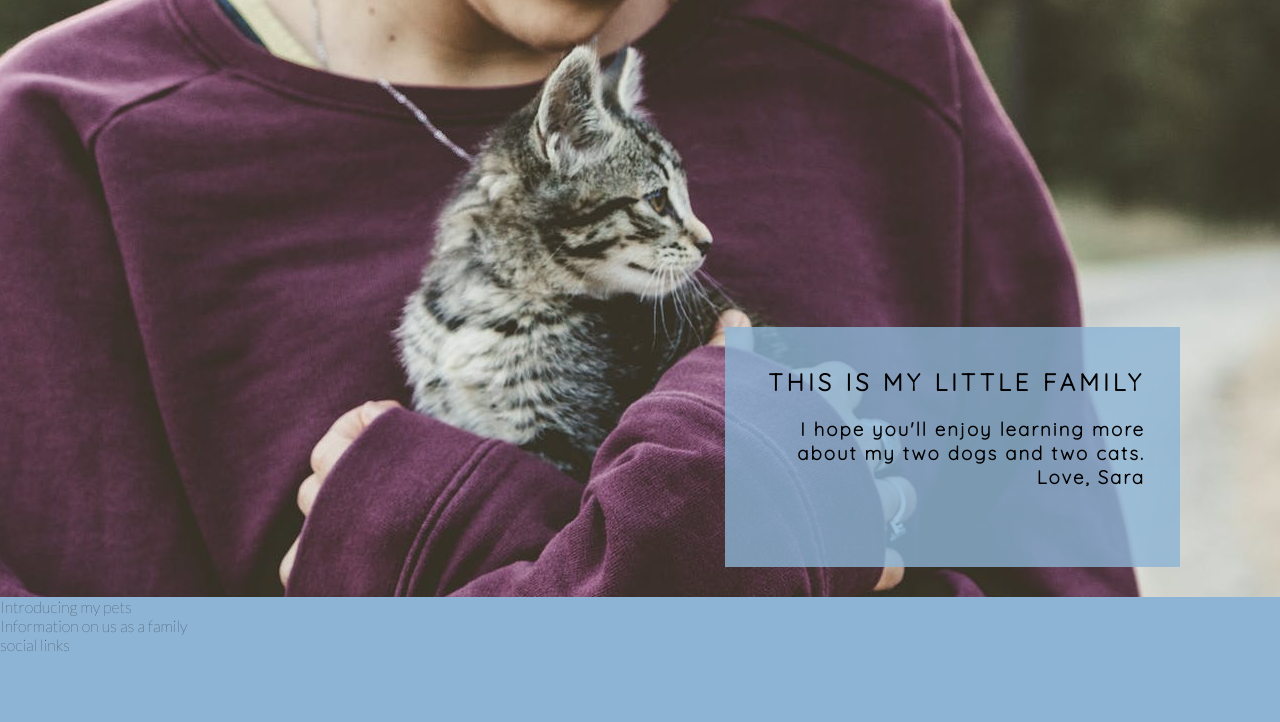
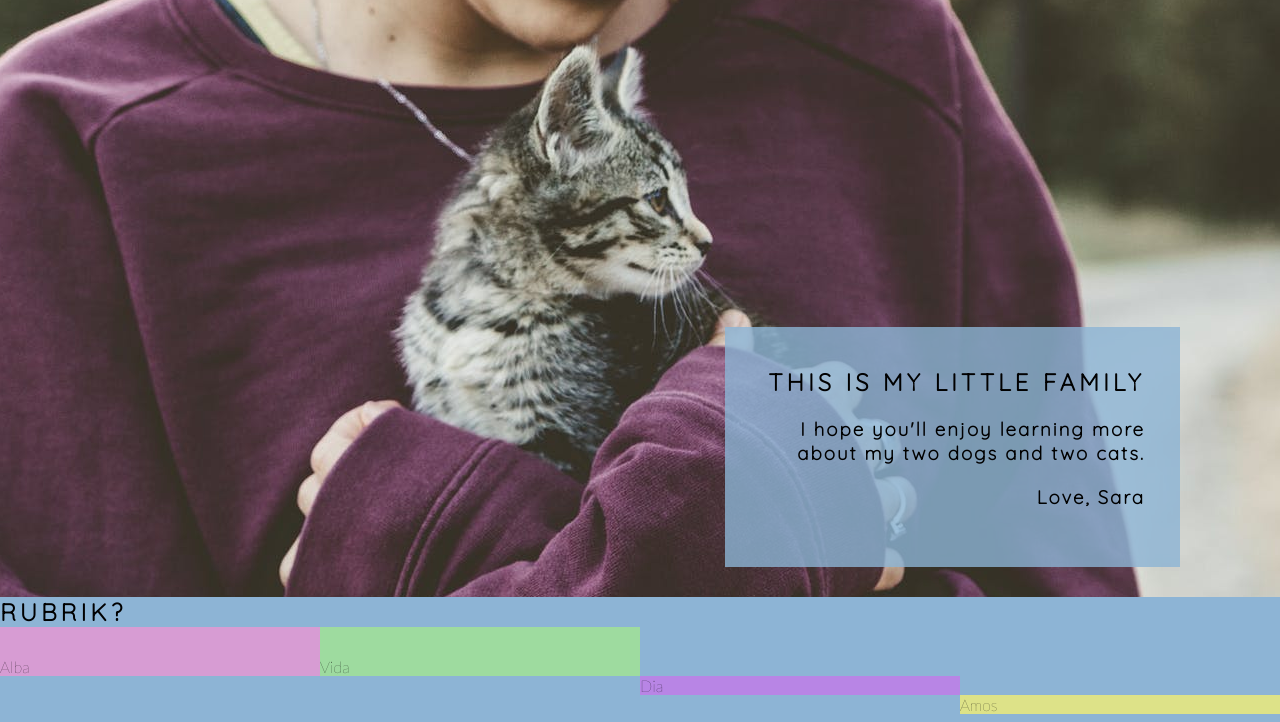
Before and after one commit to satry22/My-Pets, a plain HTML site: page index.html in a window 1280 px wide. Shown: the part 78-800 px from the top of the page. Drawn offline with Linux system fonts and the light colour scheme.

Commit message:
add main structure to all-pets

```diff
--- a/assets/css/style.css
+++ b/assets/css/style.css
@@ -25,6 +25,7 @@ h1, h2 {
 #logo {
     float: left;
     font-size: 300%;
+    margin-left: 40px;
 }
 
 /* navigation links */
@@ -35,7 +36,6 @@ h1, h2 {
 }
 #menu, #logo {
     line-height: 75px;
-
 }
 
 #menu li {
@@ -98,5 +98,38 @@ h1, h2 {
     right: 100px;
 
     position: absolute;
+}
 
+/* all pets */
+
+#all-pets {
+    height: 600px;
 }
+
+#alba {
+    padding-top: 30px;
+    width: 25%;
+    float: left;
+    background-color: rgba(223, 153, 211, 0.9);
+}
+
+#amos {
+    width: 25%;
+    float: right;
+    background-color: rgba(230, 231, 128, 0.9);
+}
+
+#vida {
+    padding-top: 30px;
+    width: 25%;
+    margin: 0 auto;
+    margin-right: 50%;
+    background-color: rgba(160, 223, 153, 0.9);
+}
+
+#dia {
+    width: 25%;
+    margin: 0 auto;
+    margin-left: 50%;
+    background-color: rgba(189, 128, 231, 0.9);
+}
--- a/index.html
+++ b/index.html
@@ -40,11 +40,16 @@
             <h2>This is my little family</h2>
             <br>
             <h3>I hope you'll enjoy learning more about my two dogs and two cats.</h3>
+            <br>
             <h3>Love, Sara</h3>
         </div>
     </section>
-    <section>
-        Introducing my pets
+    <section id="all-pets">
+        <h2>Rubrik?</h2>
+        <div id="alba">Alba</div>
+        <div id="vida">Vida</div>
+        <div id="dia">Dia</div>
+        <div id="amos">Amos</div>
     </section>
     <section>
         Information on us as a family
```
